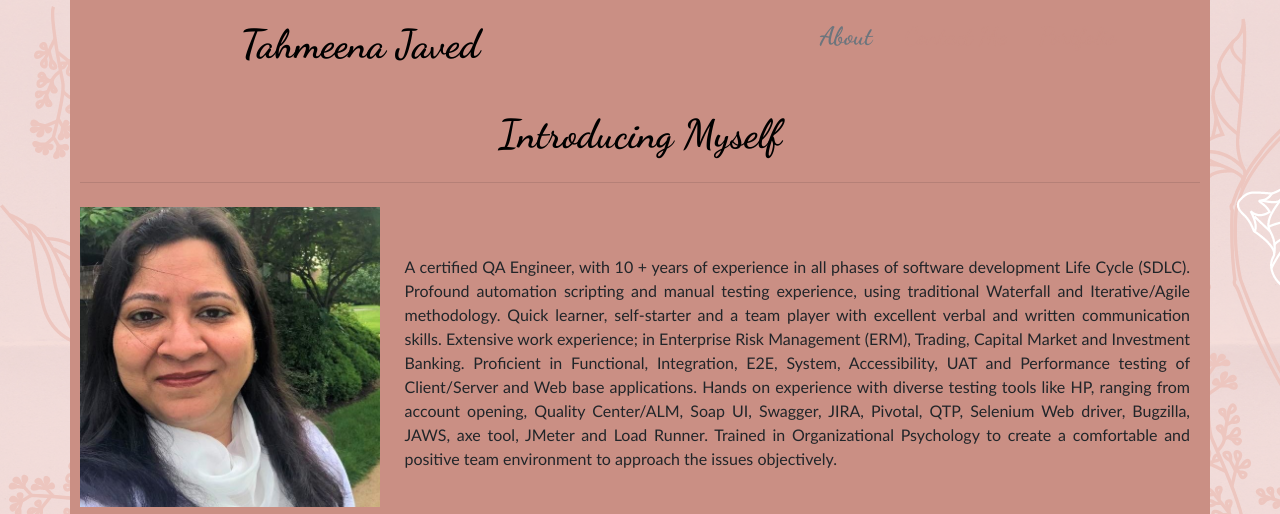
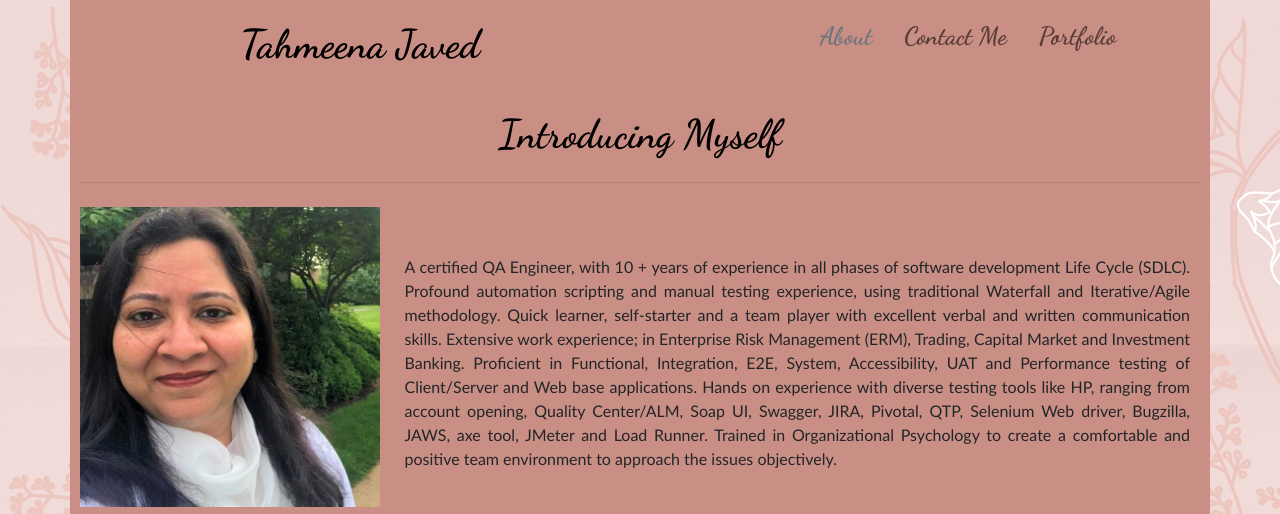
Before and after one commit to tjaved12/portfolioNew, a plain HTML site: page index.html in a window 1280 px wide. Shown: the top 514 px of the page. Drawn offline with nearby package versions, Linux system fonts and the light colour scheme.

Commit message:
fixed navbar color

```diff
--- a/homework2.css
+++ b/homework2.css
@@ -58,7 +58,7 @@ h2{
   font-family: 'Dancing Script', cursive;
   font-size: 25px;
     cursor: pointer;
-    color: #ca8f84;
+    color: #583d38;
     text-align: center;
 
   }
```
